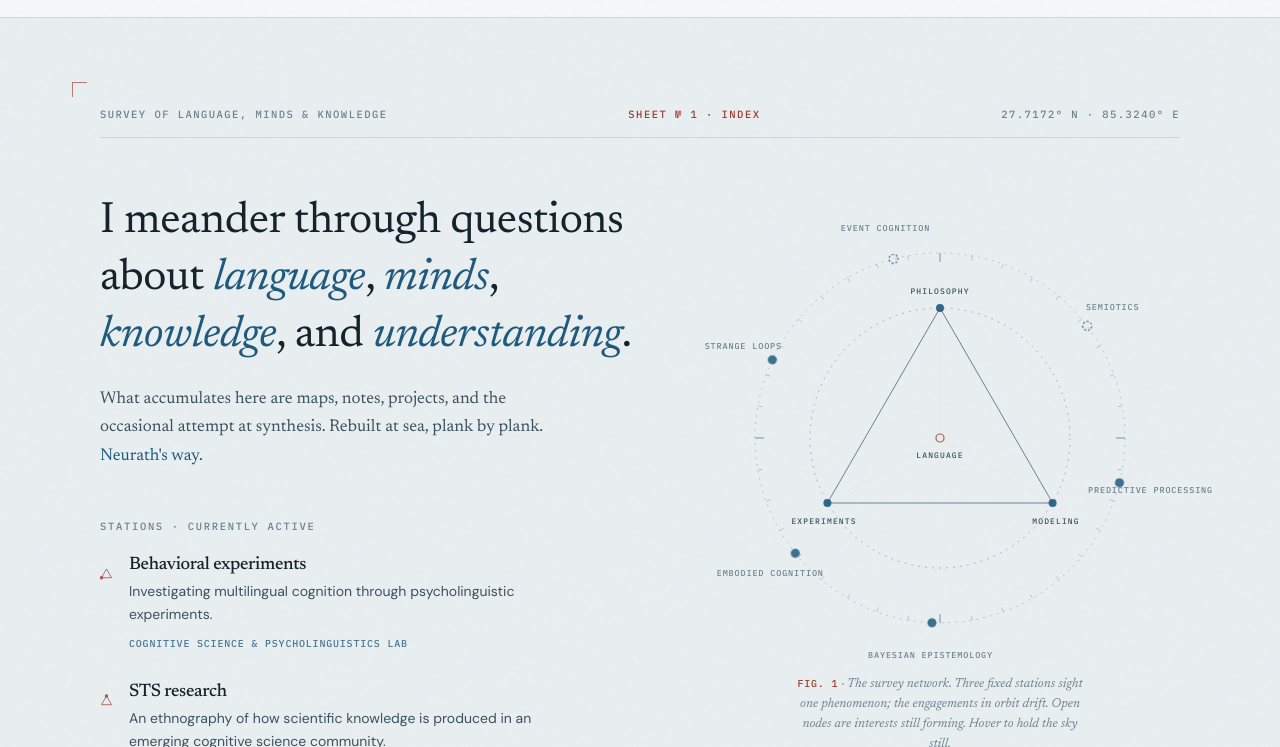
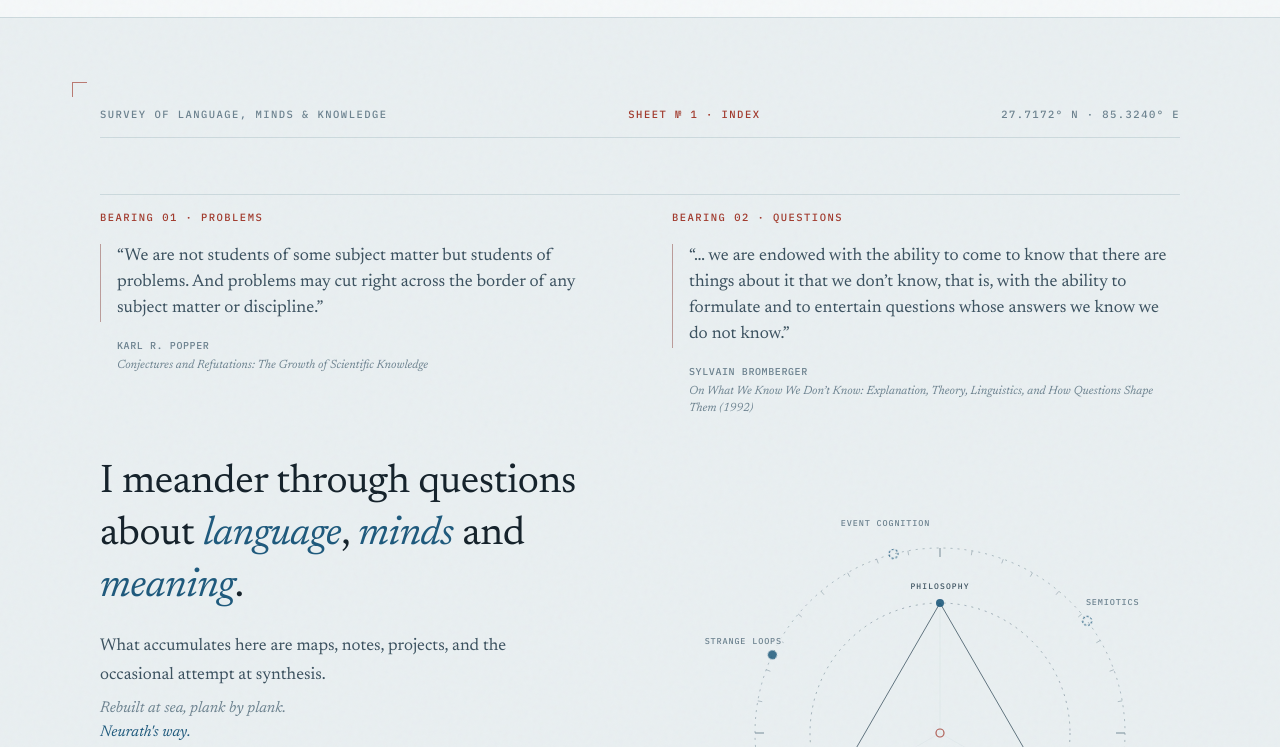
Before and after one commit to SamBitSync/SamBitSync.github.io, an Astro site: page / in a window 1280 px wide. Shown: the part 53-800 px from the top of the page. Built offline with nearby package versions, Linux system fonts and the light colour scheme; Astro itself is replaced by a stand-in of ours.

Commit message:
Add epigraphs

```diff
--- a/src/layouts/BaseLayout.astro
+++ b/src/layouts/BaseLayout.astro
@@ -333,6 +333,11 @@ const fullTitle = title.includes('Sambit') ? title : `${title} | Sambit Rimal`;
   /* Base Styles */
   html {
     color-scheme: light dark;
+  }
+
+  html,
+  body {
+    overflow-x: hidden;
   }
 
   ::selection {
--- a/src/pages/index.astro
+++ b/src/pages/index.astro
@@ -78,19 +78,47 @@ const satellites = [
 
     <!-- Main: legend and instrument -->
     <div class="sheet-main">
-      <div class="sheet-left">
+      <section class="bearings" aria-label="Research bearings">
+        <figure class="bearing bearing-problems">
+          <p class="bearing-label"><span>BEARING 01</span> · PROBLEMS</p>
+          <blockquote>
+            “We are not students of some subject matter but students of problems. And problems may cut right across the border of any subject matter or discipline.”
+          </blockquote>
+          <figcaption>
+            <span class="bearing-author">Karl R. Popper</span>
+            <cite><a class="bearing-source" href="https://padron.entretemas.com.ve/documentos/Popper-Conjectures-Rwefutations-GrowthOfKnowledge.pdf" target="_blank" rel="noreferrer">Conjectures and Refutations: The Growth of Scientific Knowledge</a></cite>
+          </figcaption>
+        </figure>
+
+        <figure class="bearing bearing-questions">
+          <p class="bearing-label"><span>BEARING 02</span> · QUESTIONS</p>
+          <blockquote>
+            “… we are endowed with the ability to come to know that there are things about it that we don’t know, that is, with the ability to formulate and to entertain questions whose answers we know we do not know.”
+          </blockquote>
+          <figcaption>
+            <span class="bearing-author">Sylvain Bromberger</span>
+            <cite><a class="bearing-source" href="https://web.stanford.edu/group/cslipublications/cslipublications/bromberger-corpus/On-What-We-Know-We-Dont-Know.pdf" target="_blank" rel="noreferrer">On What We Know We Don’t Know: Explanation, Theory, Linguistics, and How Questions Shape Them</a> (1992)</cite>
+          </figcaption>
+        </figure>
+      </section>
+
+      <div class="sheet-positioning">
+        <div class="sheet-left">
         <h1 class="sheet-epigraph">
-          I meander through questions about <em>language</em>, <em>minds</em>,
-          <em>knowledge</em>, and <em>understanding</em>.
+          I meander through questions about <em>language</em>, <em>minds</em>
+          and <em>meaning</em>.
         </h1>
         <p class="sheet-legend">
           What accumulates here are maps, notes, projects, and the occasional
-          attempt at synthesis. Rebuilt at sea, plank by plank.
-          <a href="/meta/neuraths-boat">Neurath's way.</a>
+          attempt at synthesis.
+          <span class="neurath-note">
+            Rebuilt at sea, plank by plank.
+            <a class="neurath-way" href="/meta/neuraths-boat">Neurath's way.</a>
+          </span>
         </p>
 
         <section class="stations">
-          <h2 class="sheet-overline">Stations · currently active</h2>
+          <h2 class="sheet-overline">Stations · present work</h2>
           <ul>
             <li>
               <span class="station-glyph"><StationMark station="experiments" /></span>
@@ -177,6 +205,7 @@ const satellites = [
           stations sight one phenomenon; the engagements in orbit drift. Open
           nodes are interests still forming. Hover to hold the sky still.
         </p>
+      </div>
       </div>
     </div>
 
@@ -267,15 +296,93 @@ const satellites = [
 
   /* Main */
   .sheet-main {
+    display: block;
+  }
+
+  .bearings {
     display: grid;
-    grid-template-columns: minmax(0, 1fr) auto;
+    grid-template-columns: repeat(2, minmax(0, 1fr));
+    gap: 4rem;
+    padding-top: 0.875rem;
+    border-top: 1px solid var(--border);
+    margin-bottom: 2.5rem;
+  }
+
+  .bearing {
+    min-width: 0;
+    margin: 0;
+  }
+
+  .bearing-label {
+    margin: 0 0 1.125rem;
+    font-family: var(--font-mono);
+    font-size: 0.6563rem;
+    font-weight: 500;
+    letter-spacing: 0.14em;
+    text-transform: uppercase;
+    color: var(--annotation);
+  }
+
+  .bearing-label span {
+    color: inherit;
+  }
+
+  .bearing blockquote {
+    margin: 0;
+    padding-left: 1rem;
+    border-left: 1px solid color-mix(in srgb, var(--annotation) 38%, var(--border));
+    font-family: var(--font-serif);
+    font-size: clamp(1rem, 1.35vw, 1.125rem);
+    font-weight: 400;
+    font-style: normal;
+    line-height: 1.5;
+    color: var(--text-secondary);
+  }
+
+  .bearing figcaption {
+    display: grid;
+    gap: 0.125rem;
+    margin-top: 1rem;
+    padding-left: 1.0625rem;
+    color: var(--text-tertiary);
+  }
+
+  .bearing-author {
+    font-family: var(--font-mono);
+    font-size: 0.625rem;
+    font-weight: 500;
+    letter-spacing: 0.06em;
+    text-transform: uppercase;
+  }
+
+  .bearing cite {
+    font-family: var(--font-serif);
+    font-size: 0.75rem;
+    font-style: italic;
+    line-height: 1.45;
+  }
+
+  .bearing-source {
+    color: inherit;
+    text-decoration: none;
+  }
+
+  .bearing-source:hover {
+    color: var(--accent);
+    text-decoration: underline;
+    text-underline-offset: 3px;
+  }
+
+  .sheet-positioning {
+    display: grid;
+    grid-template-columns: minmax(0, 1fr) 30rem;
     gap: 4rem;
     align-items: start;
   }
 
   .sheet-epigraph {
     font-family: var(--font-serif);
-    font-size: clamp(1.875rem, 3.8vw, 2.75rem);
+    font-size: clamp(1.875rem, 3.4vw, 2.5rem);
     font-weight: 400;
     line-height: 1.3;
     letter-spacing: -0.01em;
@@ -294,6 +401,21 @@ const satellites = [
     color: var(--text-secondary);
     max-width: 30rem;
     margin-bottom: 3rem;
+  }
+
+  .neurath-note {
+    display: block;
+    margin-top: 0.375rem;
+    font-size: 0.9688rem;
+    font-style: italic;
+    line-height: 1.55;
+    color: var(--text-tertiary);
+  }
+
+  .neurath-way {
+    display: block;
+    width: fit-content;
+    color: var(--accent);
   }
 
   .sheet-overline {
@@ -363,31 +485,31 @@ const satellites = [
     flex-direction: column;
     align-items: center;
     gap: 1rem;
-    padding: 1.5rem 1.25rem 0;
+    padding: 3.5rem 1.25rem 0;
   }
 
   .orb-ring {
-    stroke: color-mix(in srgb, var(--text-tertiary) 50%, transparent);
+    stroke: color-mix(in srgb, var(--text-tertiary) 60%, transparent);
     stroke-width: 1;
     stroke-dasharray: 2 5;
   }
 
   .orb-ring-outer {
-    opacity: 0.75;
+    opacity: 0.85;
   }
 
   .orb-tick {
-    stroke: color-mix(in srgb, var(--text-tertiary) 55%, transparent);
+    stroke: color-mix(in srgb, var(--text-tertiary) 65%, transparent);
     stroke-width: 0.7;
   }
 
   .orb-tick-major {
-    stroke: color-mix(in srgb, var(--text-tertiary) 85%, transparent);
+    stroke: color-mix(in srgb, var(--text-tertiary) 90%, transparent);
     stroke-width: 1;
   }
 
   .orb-tri {
-    stroke: color-mix(in srgb, var(--text-secondary) 70%, transparent);
+    stroke: color-mix(in srgb, var(--text-secondary) 78%, transparent);
     stroke-width: 1;
     fill: none;
   }
@@ -413,7 +535,7 @@ const satellites = [
   .orb-faint {
     stroke: var(--border);
     stroke-width: 0.4;
-    opacity: 0.5;
+    opacity: 0.65;
   }
 
   .orb-centroid {
@@ -430,6 +552,14 @@ const satellites = [
     font-weight: 500;
     letter-spacing: 0.14em;
     fill: var(--text-secondary);
+    paint-order: stroke fill;
+    stroke: var(--bg);
+    stroke-width: 3px;
+    stroke-linejoin: round;
+  }
+
+  .orb-centroid-label {
+    fill: var(--annotation);
   }
 
   .orb-vertex {
@@ -509,6 +639,10 @@ const satellites = [
     letter-spacing: 0.1em;
     text-transform: uppercase;
     fill: var(--text-tertiary);
+    paint-order: stroke fill;
+    stroke: var(--bg);
+    stroke-width: 3px;
+    stroke-linejoin: round;
     transition: fill 0.2s ease;
   }
 
@@ -737,13 +871,23 @@ const satellites = [
   }
 
   @media (max-width: 1000px) {
-    .sheet-main {
+    .bearings {
+      grid-template-columns: 1fr;
+      gap: 2.5rem;
+      margin-bottom: 2.25rem;
+    }
+
+    .bearing + .bearing {
+      padding-top: 2.5rem;
+      border-top: 1px solid var(--border);
+    }
+
+    .sheet-positioning {
       grid-template-columns: 1fr;
       gap: 2.5rem;
     }
 
     .sheet-right {
-      order: -1;
       padding: 0;
     }
 
@@ -758,6 +902,10 @@ const satellites = [
       padding: 1rem 0.5rem;
     }
 
+    .bearings {
+      gap: 2rem;
+    }
+
     .sheet-head {
       flex-wrap: wrap;
       gap: 0.375rem 1.25rem;
```
